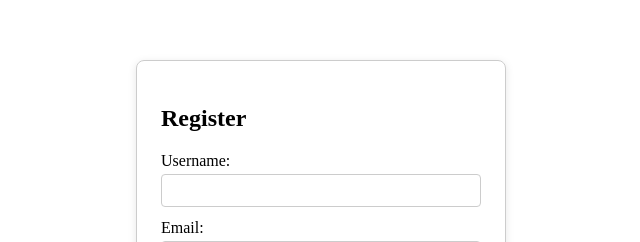
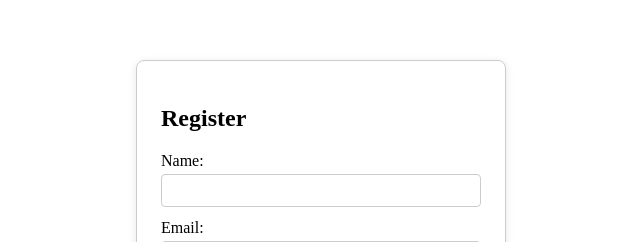
Before and after one commit to sudarsanamahanta2/ToDo-Dashboard, a React (Vite) app in the folder Frontend/: page /register in a window 1280 px wide. Shown: the part 141-383 px from the top of the page, without its empty margins (319-959 px from the left). Built offline with nearby package versions, Linux system fonts and the light colour scheme.

Commit message:
Fix field name key from username to name in Register form

```diff
--- a/Frontend/src/components/Register.jsx
+++ b/Frontend/src/components/Register.jsx
@@ -2,7 +2,7 @@ import React, { useState } from 'react';
 import { Link, useNavigate } from 'react-router-dom';
 
 const Register = () => {
-  const [formData, setFormData] = useState({ username: '', email: '', password: '' });
+  const [formData, setFormData] = useState({ name: '', email: '', password: '' });
   const [error, setError] = useState('');
   const navigate = useNavigate();
 
@@ -37,11 +37,11 @@ const Register = () => {
         {error && <p style={{ color: 'red' }}>{error}</p>}
         <form onSubmit={handleSubmit}>
           <div style={inputGroupStyle}>
-            <label>Username:</label>
+            <label>Name:</label>
             <input
               type="text"
-              name="username"
-              value={formData.username}
+              name="name"
+              value={formData.name}
               onChange={handleChange}
               required
               style={inputStyle}
@@ -79,7 +79,7 @@ const Register = () => {
   );
 };
 
-// Inline CSS styles to match standard forms
+// Inline CSS styles
 const containerStyle = {
   display: 'flex',
   justifyContent: 'center',
```
